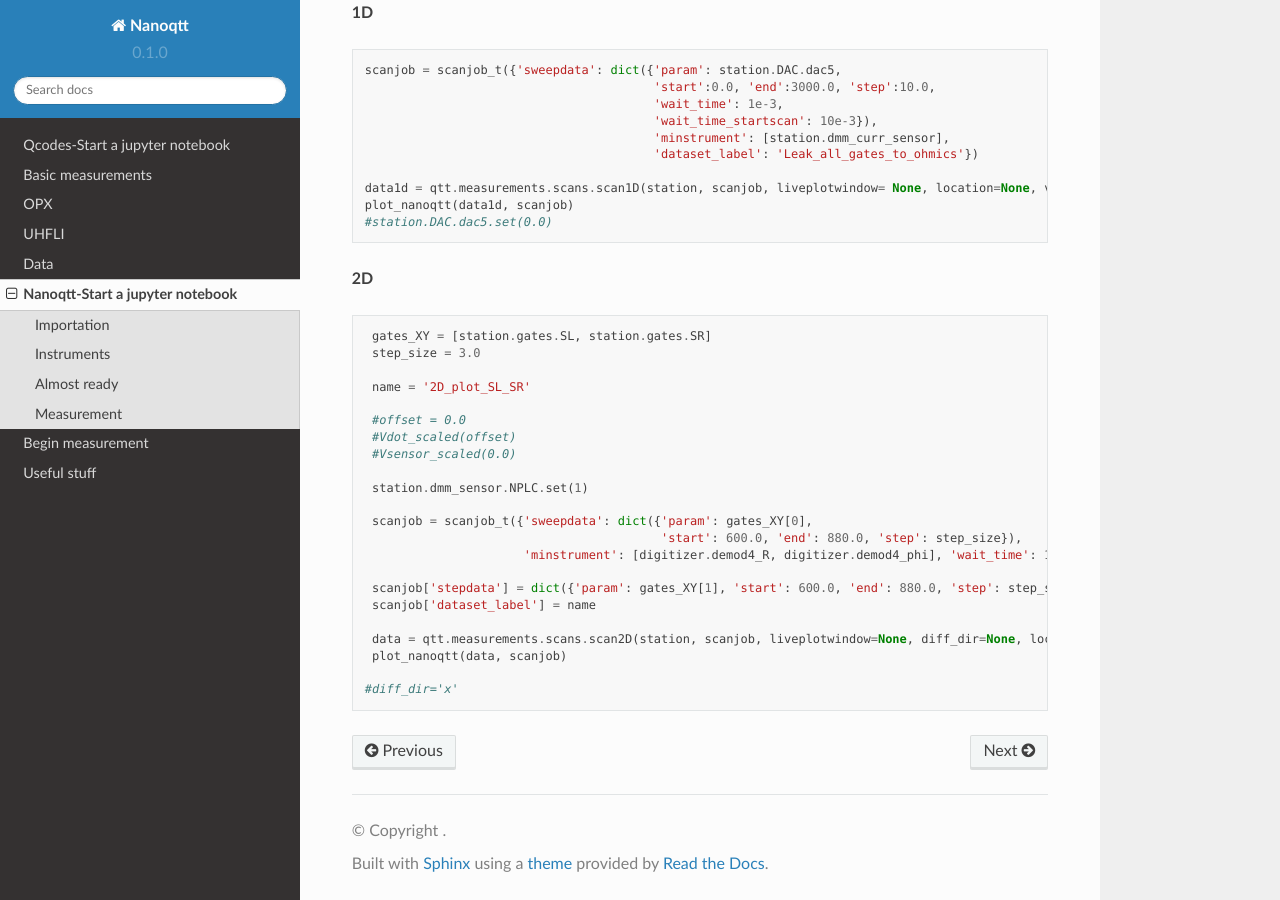
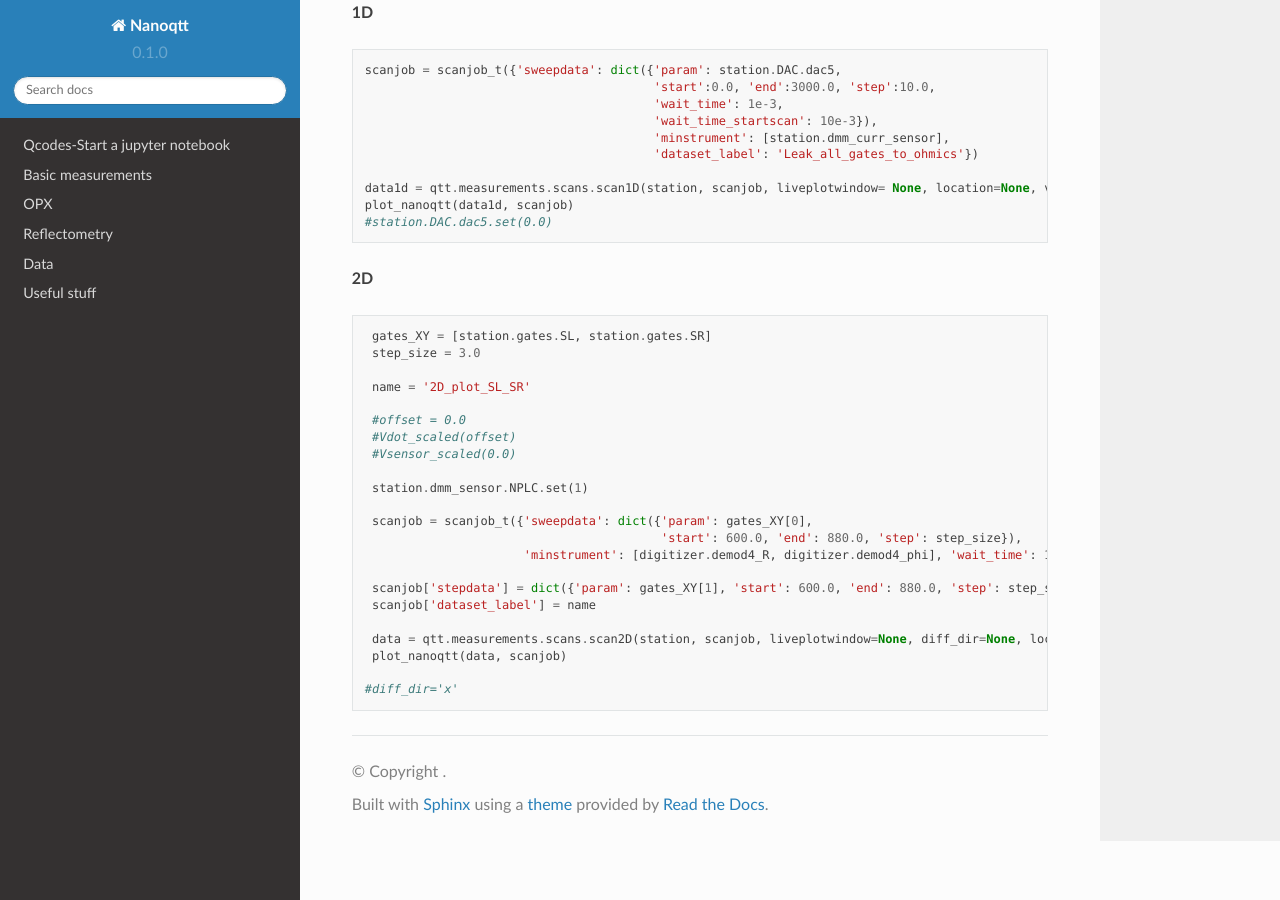
Before and after one commit to nanoelectronics-new/Nanoqtt-new-qtt-tutorial, a Sphinx documentation site: the page built from docs/source/Nanoqtt_start.rst, in a window 1280 px wide and 900 px high, scrolled down 6955 px. Built offline with Sphinx 7.4.7 and the Read the Docs theme 2.0.0, drawn with Linux system fonts in a browser that asks for light colours.

Commit message:
Update index.rst

```diff
--- a/docs/source/index.rst
+++ b/docs/source/index.rst
@@ -18,8 +18,6 @@ Contents
    Qcodes_start
    Measurement
    OPX
-   UHFLI
+   Reflectometry
    Data
-   Nanoqtt_start
-   api
    useful
```
